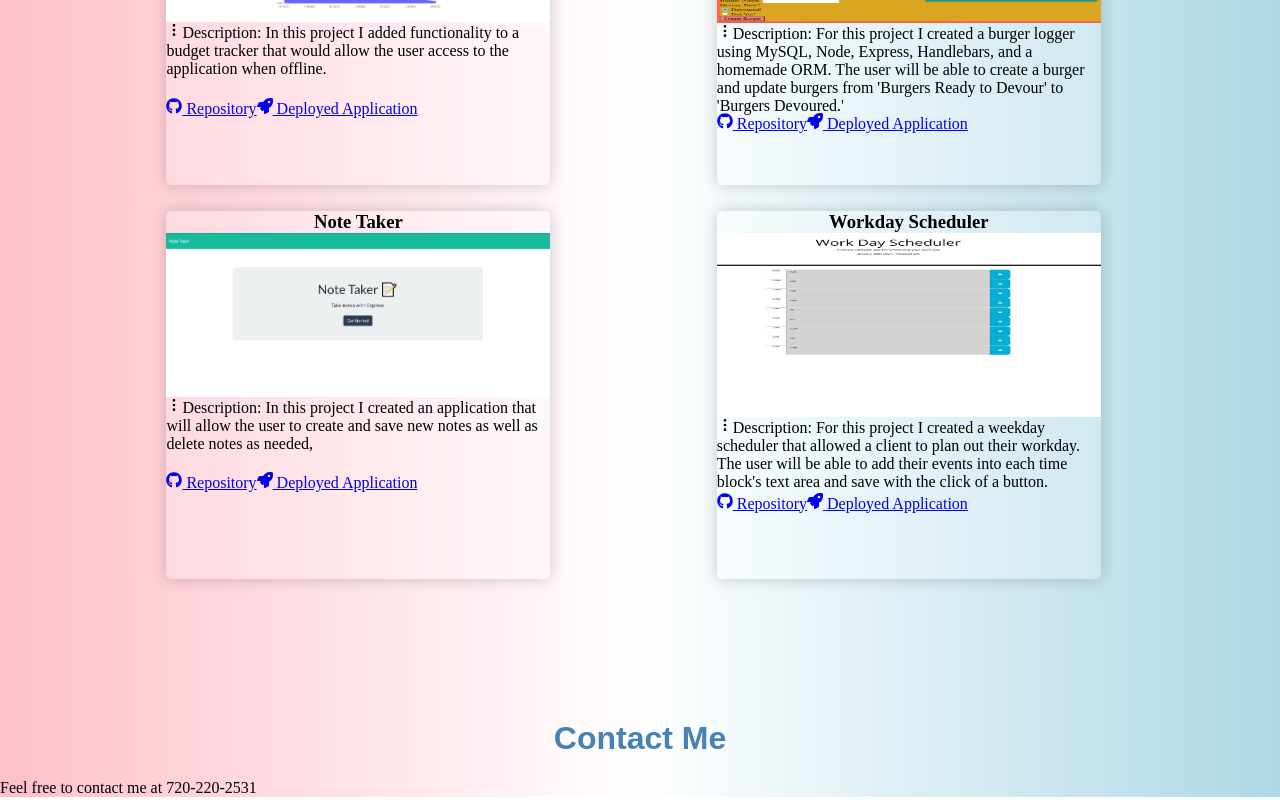
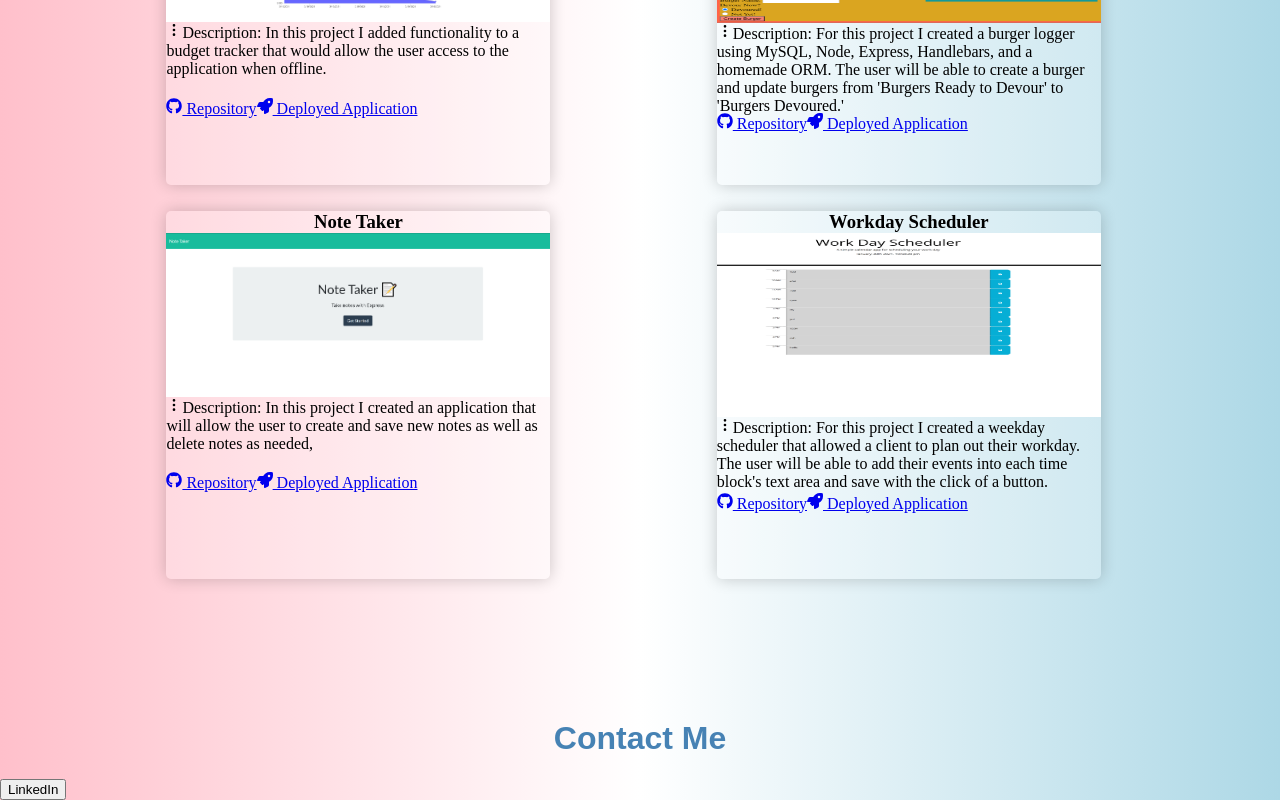
Before and after one commit to mrivera0014/react-portfolio-2.0, a React (Create React App) app: page / in a window 1280 px wide. Shown: the part 2197-2997 px from the top of the page. Built offline with nearby package versions, Linux system fonts and the light colour scheme.

Commit message:
created linkedin button and functional

```diff
--- a/src/components/ContactInfo/ContactInfo.js
+++ b/src/components/ContactInfo/ContactInfo.js
@@ -5,7 +5,9 @@ function ContactInfo() {
         <div className="body">
             <h1 className="projectsTitle"> Contact Me</h1>
             <section>
-                Feel free to contact me at 720-220-2531
+                <form action="https://www.linkedin.com/in/marblerivera/" method="get" target="_blank">
+                    <button type="submit">LinkedIn</button>
+                </form>
 
             </section>
 
```
